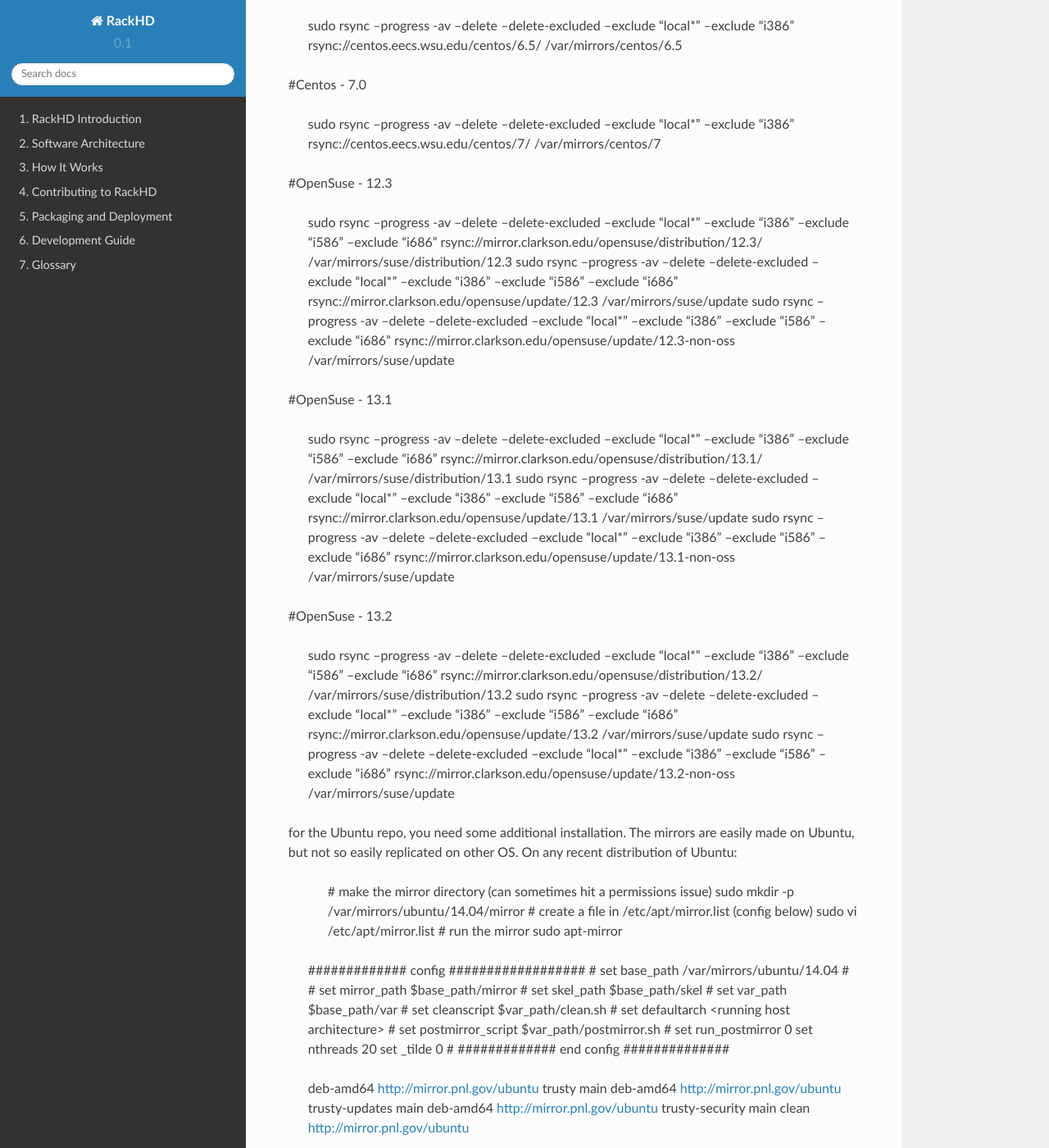
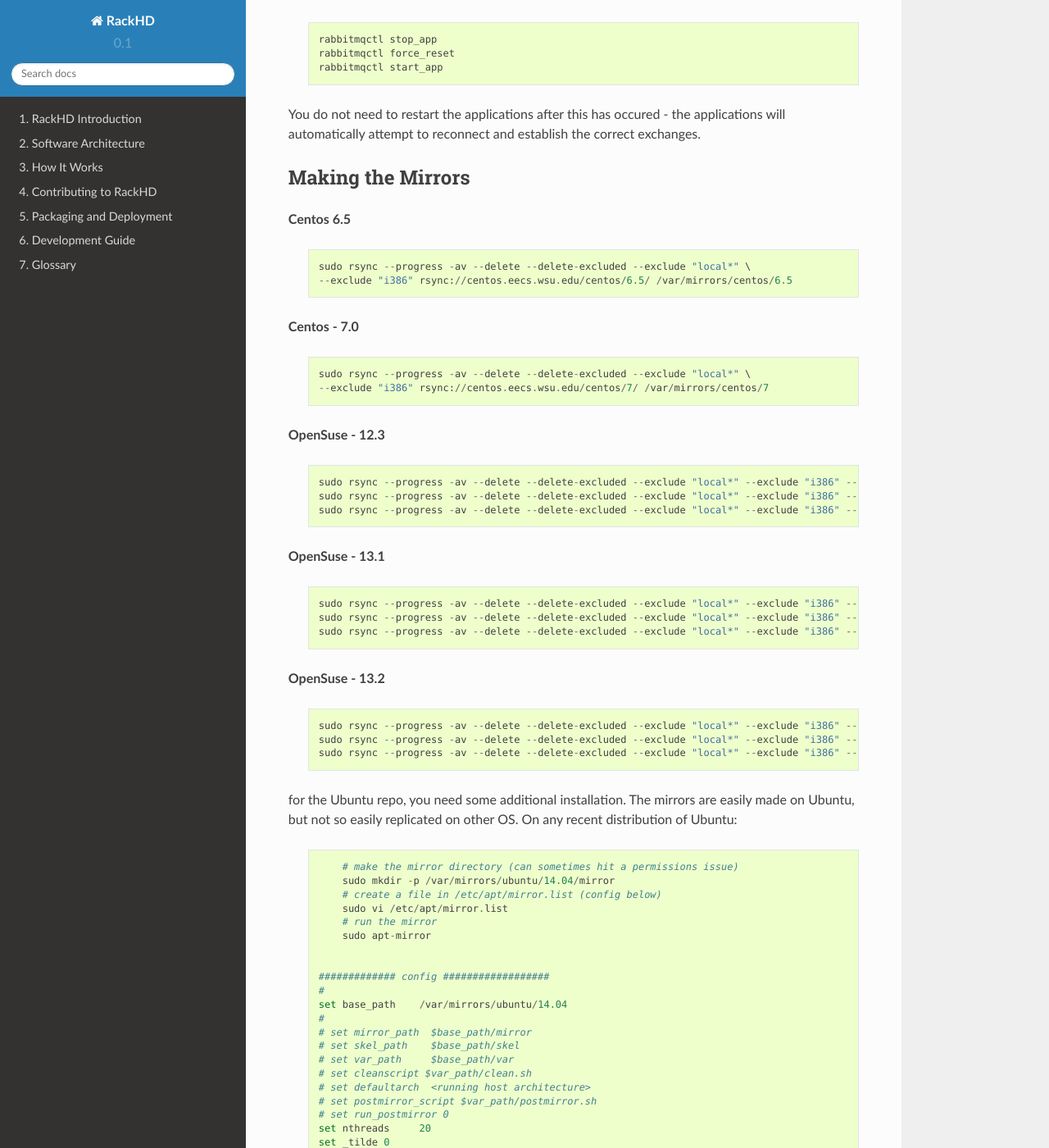
Before and after one commit to RackHD/docs, a Sphinx documentation site: the page built from docs/monorail/ubuntu_install_instructions.rst, in a window 1280 px wide and 1400 px high, scrolled down 2342 px. Shown: the whole window at 82% size. Built offline with Sphinx 7.4.7 and the Read the Docs theme 2.0.0, drawn with Linux system fonts in a browser that asks for light colours; some of the changed text lies outside the part shown.

Commit message:
Revisions

```diff
--- a/docs/monorail/ubuntu_install_instructions.rst
+++ b/docs/monorail/ubuntu_install_instructions.rst
@@ -38,11 +38,13 @@ install supplemental packages:
 create a apt-sources list file : `/etc/apt/sources.list.d/monorail.list`
 
  .. code::
+
     deb [arch=amd64] http://54.191.244.96/ trusty non-free
 
 **Update the package directories**
 
  .. code::
+
     sudo apt-get update
 
 Install the renasar packages:
@@ -91,6 +93,8 @@ Retrieve the Installer/Distribution Media
 Add ansible playbook for post-os install
 ~~~~~~~~~~~~~~~~~~~~~~~~~~~~~~~~~~~~~~~~~~~~~~
 
+  .. code::
+
     cd /var/renasar
     curl http://xfer.renasar.com/emc/ansible_test.tar.gz | tar xvzf -
 
@@ -102,6 +106,8 @@ default configuration file. If this file doesn't exist, the services will
 fail to start with a relevant message in the upstart log for that process.
 
 To enable all the programs, create the files for each process after appropriate configuration has been put into place:
+
+  .. code::
 
     touch /etc/default/renasar-http
     touch /etc/default/renasar-dhcp
@@ -117,6 +123,9 @@ exchanges used in RabbitMQ. Those aren't automatically reset at this time, and i
 exchanges exist when the new code runs, errors will appear in all relevant programs. To reset
 the exchanges, use the following commands:
 
+
+  .. code::
+
     rabbitmqctl stop_app
     rabbitmqctl force_reset
     rabbitmqctl start_app
@@ -125,32 +134,43 @@ You do not need to restart the applications after this has occured - the applica
 automatically attempt to reconnect and establish the correct exchanges.
 
 
-Making the mirrors
+Making the Mirrors
 ~~~~~~~~~~~~~~~~~~~~~~~~~~
 
-#Centos - 6.5
+**Centos 6.5**
+
+
+  .. code::
 
     sudo rsync --progress -av --delete --delete-excluded --exclude "local*" \
     --exclude "i386" rsync://centos.eecs.wsu.edu/centos/6.5/ /var/mirrors/centos/6.5
 
-#Centos - 7.0
+**Centos - 7.0**
+
+  .. code::
 
     sudo rsync --progress -av --delete --delete-excluded --exclude "local*" \
     --exclude "i386" rsync://centos.eecs.wsu.edu/centos/7/ /var/mirrors/centos/7
 
-#OpenSuse - 12.3
+**OpenSuse - 12.3**
+
+  .. code::
 
     sudo rsync --progress -av --delete --delete-excluded --exclude "local*" --exclude "i386" --exclude "i586" --exclude "i686" rsync://mirror.clarkson.edu/opensuse/distribution/12.3/ /var/mirrors/suse/distribution/12.3
     sudo rsync --progress -av --delete --delete-excluded --exclude "local*" --exclude "i386" --exclude "i586" --exclude "i686" rsync://mirror.clarkson.edu/opensuse/update/12.3 /var/mirrors/suse/update
     sudo rsync --progress -av --delete --delete-excluded --exclude "local*" --exclude "i386" --exclude "i586" --exclude "i686" rsync://mirror.clarkson.edu/opensuse/update/12.3-non-oss /var/mirrors/suse/update
 
-#OpenSuse - 13.1
+**OpenSuse - 13.1**
+
+  .. code::
 
     sudo rsync --progress -av --delete --delete-excluded --exclude "local*" --exclude "i386" --exclude "i586" --exclude "i686" rsync://mirror.clarkson.edu/opensuse/distribution/13.1/ /var/mirrors/suse/distribution/13.1
     sudo rsync --progress -av --delete --delete-excluded --exclude "local*" --exclude "i386" --exclude "i586" --exclude "i686" rsync://mirror.clarkson.edu/opensuse/update/13.1 /var/mirrors/suse/update
     sudo rsync --progress -av --delete --delete-excluded --exclude "local*" --exclude "i386" --exclude "i586" --exclude "i686" rsync://mirror.clarkson.edu/opensuse/update/13.1-non-oss /var/mirrors/suse/update
 
-#OpenSuse - 13.2
+**OpenSuse - 13.2**
+
+  .. code::
 
     sudo rsync --progress -av --delete --delete-excluded --exclude "local*" --exclude "i386" --exclude "i586" --exclude "i686" rsync://mirror.clarkson.edu/opensuse/distribution/13.2/ /var/mirrors/suse/distribution/13.2
     sudo rsync --progress -av --delete --delete-excluded --exclude "local*" --exclude "i386" --exclude "i586" --exclude "i686" rsync://mirror.clarkson.edu/opensuse/update/13.2 /var/mirrors/suse/update
@@ -158,6 +178,8 @@ Making the mirrors
 
 
 for the Ubuntu repo, you need some additional installation. The mirrors are easily made on Ubuntu, but not so easily replicated on other OS. On any recent distribution of Ubuntu:
+
+  .. code::
 
 	# make the mirror directory (can sometimes hit a permissions issue)
 	sudo mkdir -p /var/mirrors/ubuntu/14.04/mirror
@@ -194,6 +216,8 @@ for the Ubuntu repo, you need some additional installation. The mirrors are easi
 How to wipe out the database to restart everything
 ~~~~~~~~~~~~~~~~~~~~~~~~~~~~~~~~~~~~~~~~~~~~~~~~~~~~~~~~~
 
+  .. code::
+
     sudo service renasar-http stop
     sudo service renasar-dhcp stop
     sudo service renasar-syslog stop
@@ -216,19 +240,27 @@ Post-install - what can you do and how to do it
 
 To get a list of workflows in the library, run
 
+  .. code::
+
     curl <server>/api/1.1/workflows/library
 
 Sample output:
 
+  .. code::
+
     {"friendlyName":"Install Ubuntu","injectableName":"Graph.InstallUbuntu","tasks":[{"label":"set-boot-pxe","taskName":"Task.Obm.Node.PxeBoot","ignoreFailure":true},{"label":"reboot","taskName":"Task.Obm.Node.Reboot","waitOn":{"set-boot-pxe":"finished"}},{"label":"install-ubuntu","taskName":"Task.Os.Install.Ubuntu","waitOn":{"reboot":"succeeded"}}]}
 
 To create workflows, reference them by the “injectableName” property, i.e.
+
+  .. code::
 
     curl -X POST localhost/api/1.1/nodes/<identifier>/workflows?name=Graph.InstallUbuntu
 
 There is now basic support for a custom type workflow that takes a list of shell commands and runs them. In order to utilize this feature, new workflows and tasks (units of work) must be registered in the system. Note that currently, these are only stored in memory, so they must be recreated whenever the renasar-taskgraph process is restarted. To create a basic workflow that runs user specified shell commands, with user specified images, the following steps are necessary:
 
 Define a custom workflow task with the images specified to be used:
+
+  .. code::
 
     PUT <server>/api/1.1/workflows/tasks
     Content-Type: application/json
@@ -249,6 +281,8 @@ Define a custom workflow task with the images specified to be used:
 
 Now define a custom workflow task that contains the commands to be run. The below format for the command objects must be followed (command, format, and source keys). Supported format values are ‘raw’, ‘json’, and ‘xml’. The ‘source’ key is the source value in the catalogs entry in the database.
 
+  .. code::
+
     PUT <server>/api/1.1/workflows/tasks
     Content-Type: application/json
     {
@@ -265,6 +299,8 @@ Now define a custom workflow task that contains the commands to be run. The belo
     }
 
 Now define a custom workflow that combines these tasks and runs them in a sequence. This one is set up to make OBM calls as well.
+
+  .. code::
 
     PUT <server>/api/1.1/workflows/
     Content-Type: application/json
@@ -312,4 +348,5 @@ With all of these data, the injectableName and friendlyName can be any string va
 
 After defining these custom workflows, you can then run one against a node by referencing the injectableName used in the json POSTed to /api/1.1/workflows/:
 
+  .. code::
     curl -X POST localhost/api/1.1/nodes/<identifier>/workflows?name=Graph.ShellCommands.User
```
